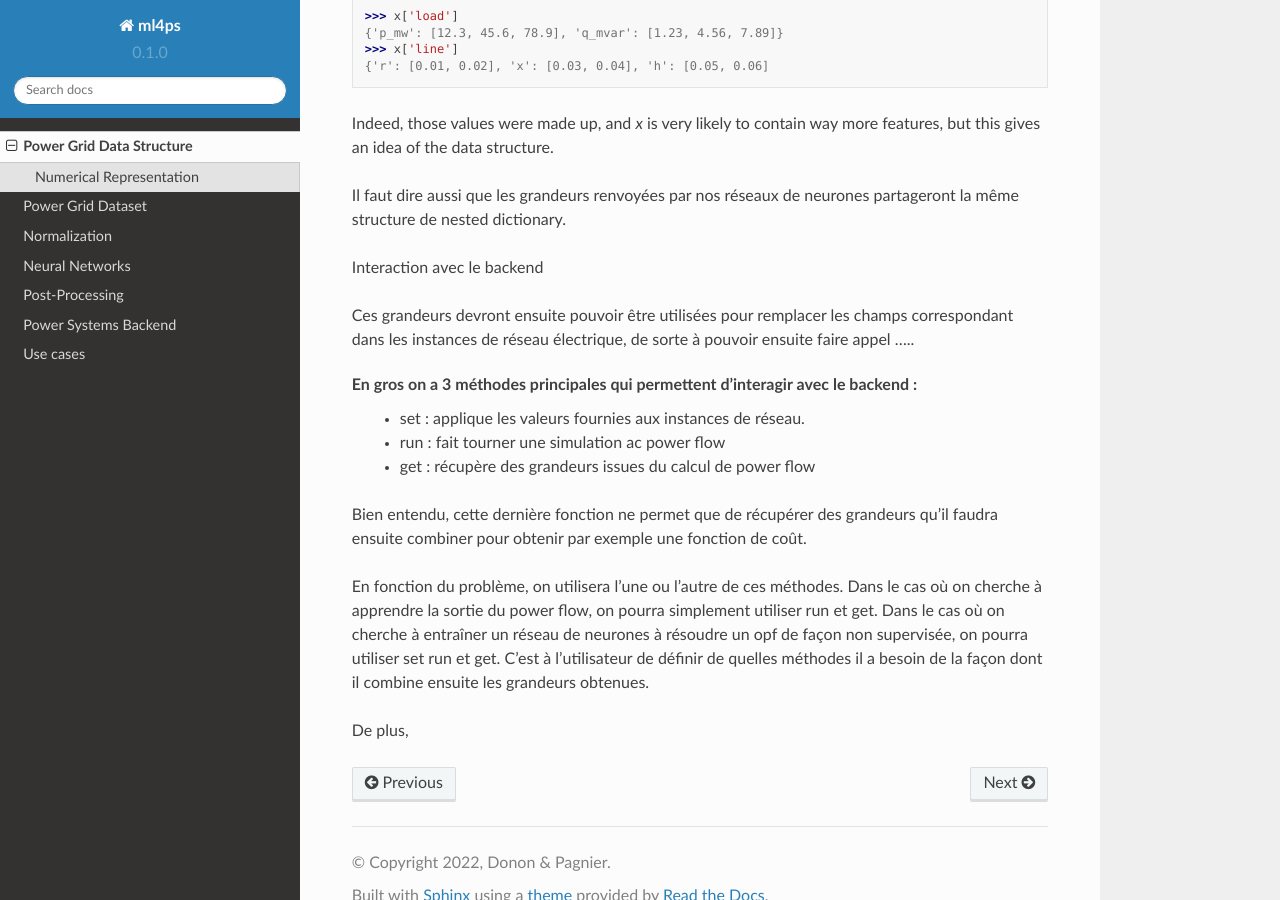
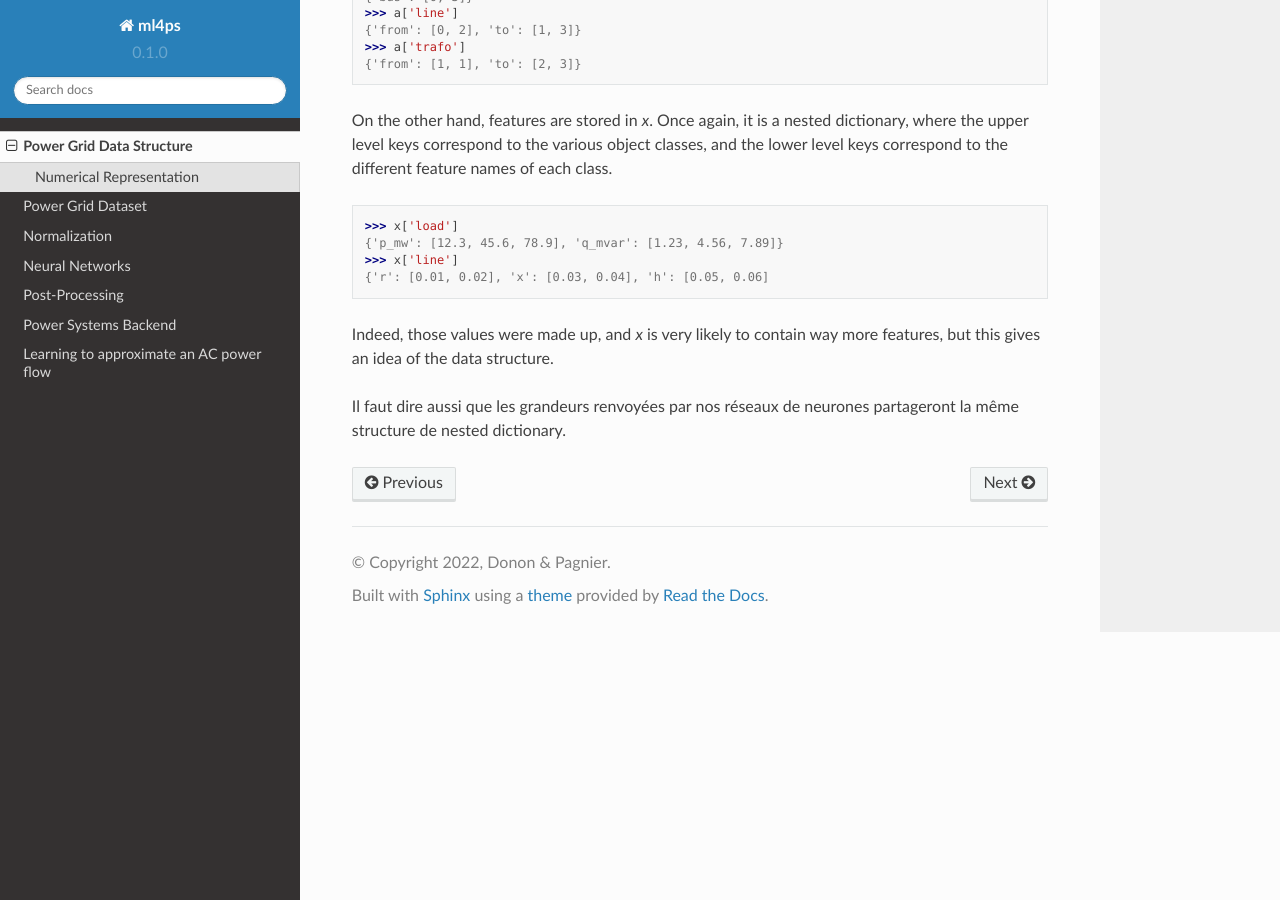
Before and after one commit to bdonon/ml4ps, a Sphinx documentation site: the page built from docs/source/data_formalism.rst, in a window 1280 px wide and 900 px high, scrolled down 1034 px. Built offline with Sphinx 7.4.7 and the Read the Docs theme 2.0.0, drawn with Linux system fonts in a browser that asks for light colours.

Commit message:
Data formalism test.

```diff
--- a/docs/source/data_formalism.rst
+++ b/docs/source/data_formalism.rst
@@ -61,26 +61,3 @@
 
 Il faut dire aussi que les grandeurs renvoyées par nos réseaux de neurones partageront
 la même structure de nested dictionary.
-
-Interaction avec le backend
-
-Ces grandeurs devront ensuite pouvoir être utilisées pour remplacer les champs
-correspondant dans les instances de réseau électrique, de sorte à pouvoir ensuite faire
-appel .....
-
-En gros on a 3 méthodes principales qui permettent d'interagir avec le backend :
-    - set : applique les valeurs fournies aux instances de réseau.
-    - run : fait tourner une simulation ac power flow
-    - get : récupère des grandeurs issues du calcul de power flow
-Bien entendu, cette dernière fonction ne permet que de récupérer des grandeurs qu'il
-faudra ensuite combiner pour obtenir par exemple une fonction de coût.
-
-En fonction du problème, on utilisera l'une ou l'autre de ces méthodes. Dans le cas
-où on cherche à apprendre la sortie du power flow, on pourra simplement utiliser run
-et get.
-Dans le cas où on cherche à entraîner un réseau de neurones à résoudre un opf de façon
-non supervisée, on pourra utiliser set run et get.
-C'est à l'utilisateur de définir de quelles méthodes il a besoin de la façon dont il
-combine ensuite les grandeurs obtenues.
-
-De plus,
--- a/docs/source/index.rst
+++ b/docs/source/index.rst
@@ -51,4 +51,4 @@
     neural_networks/index
     postprocessing
     interaction
-    usecase/index
+    usecase
--- a/docs/source/interaction.rst
+++ b/docs/source/interaction.rst
@@ -1,3 +1,5 @@
+.. _backend:
+
 Power Systems Backend
 =====================
 
--- a/docs/source/usecase/control.rst
+++ /dev/null
@@ -1,2 +0,0 @@
-Learning to solve an AC Optimal Power Flow
-==========================================
--- a/docs/source/usecase/index.rst
+++ /dev/null
@@ -1,12 +0,0 @@
-Use cases
-=========
-
-
-Contents
---------
-
-.. toctree::
-    :maxdepth: 1
-
-    powerflow
-    control
```
Also changed, not shown: docs/source/figures/simple_power_grid.png (added), docs/source/usecase.ipynb (added), docs/source/usecase/powerflow.ipynb (deleted).
